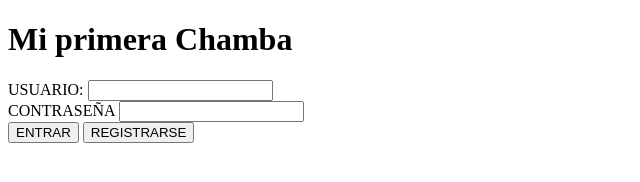
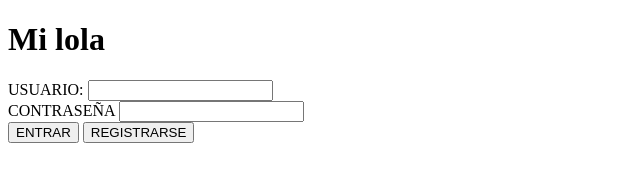
Before and after one commit to joelrierav/prep, a plain HTML site: page index.html in a window 1280 px wide. Shown: the whole page, without its empty margins (0-640 px from the left). Drawn offline with Linux system fonts and the light colour scheme.

Commit message:
cambio de titulo

```diff
--- a/index.html
+++ b/index.html
@@ -6,7 +6,7 @@
     <title> Mi Primera Pagina Web </title>
 </head>
 <body>
-    <h1> Mi primera Chamba </h1>
+    <h1> Mi lola </h1>
 
 <form>
     <label> USUARIO: </label>
```
